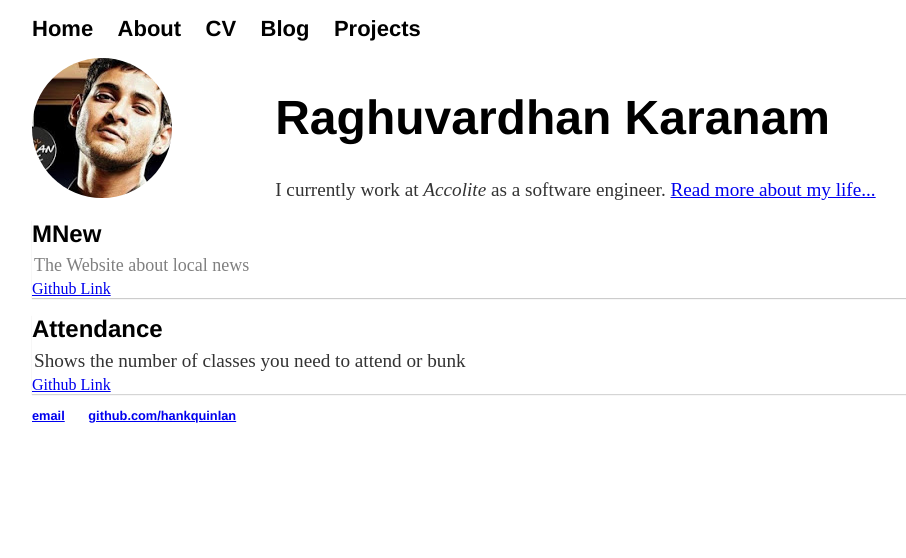
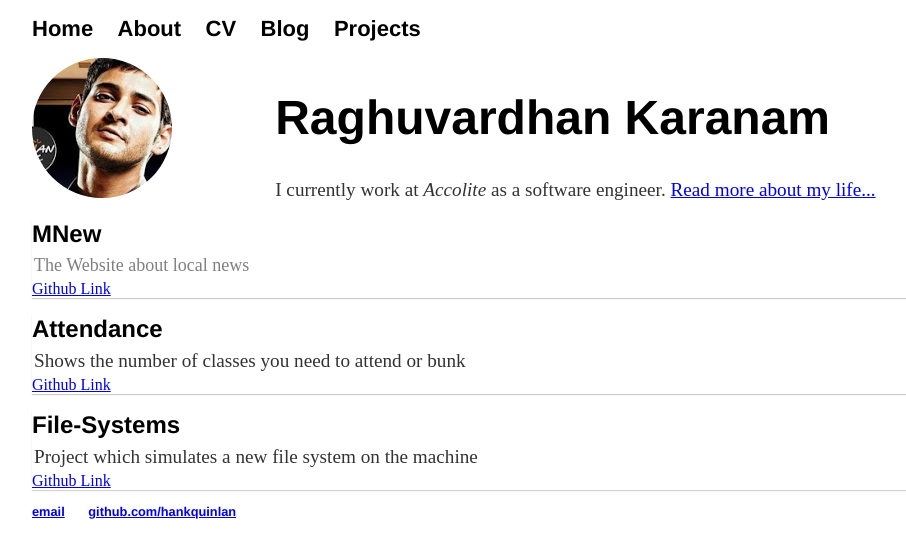
Before and after one commit to raghuvardhan/raghuvardhan.github.io, a Jekyll site: the page built from index.html, in a window 1280 px wide. Shown: the top 558 px of the page, without its empty margins (0-906 px from the left). Built offline with Jekyll 4.4.1, drawn with Linux system fonts in a browser that asks for light colours.

Commit message:
Update index.html

```diff
--- a/index.html
+++ b/index.html
@@ -15,3 +15,8 @@ title: Raghu Karanam, Android developer
   <p class="title">Shows the number of classes you need to attend or bunk</p>
   <a href="https://github.com/raghuvardhan/Attendance" target="_blank">Github Link</a>
 </div>
+<div class="card">
+  <h1 class="projectTitle">File-Systems</h1>
+  <p class="title">Project which simulates a new file system on the machine</p>
+  <a href="https://github.com/raghuvardhan/File-Systems" target="_blank">Github Link</a>
+</div>
```
